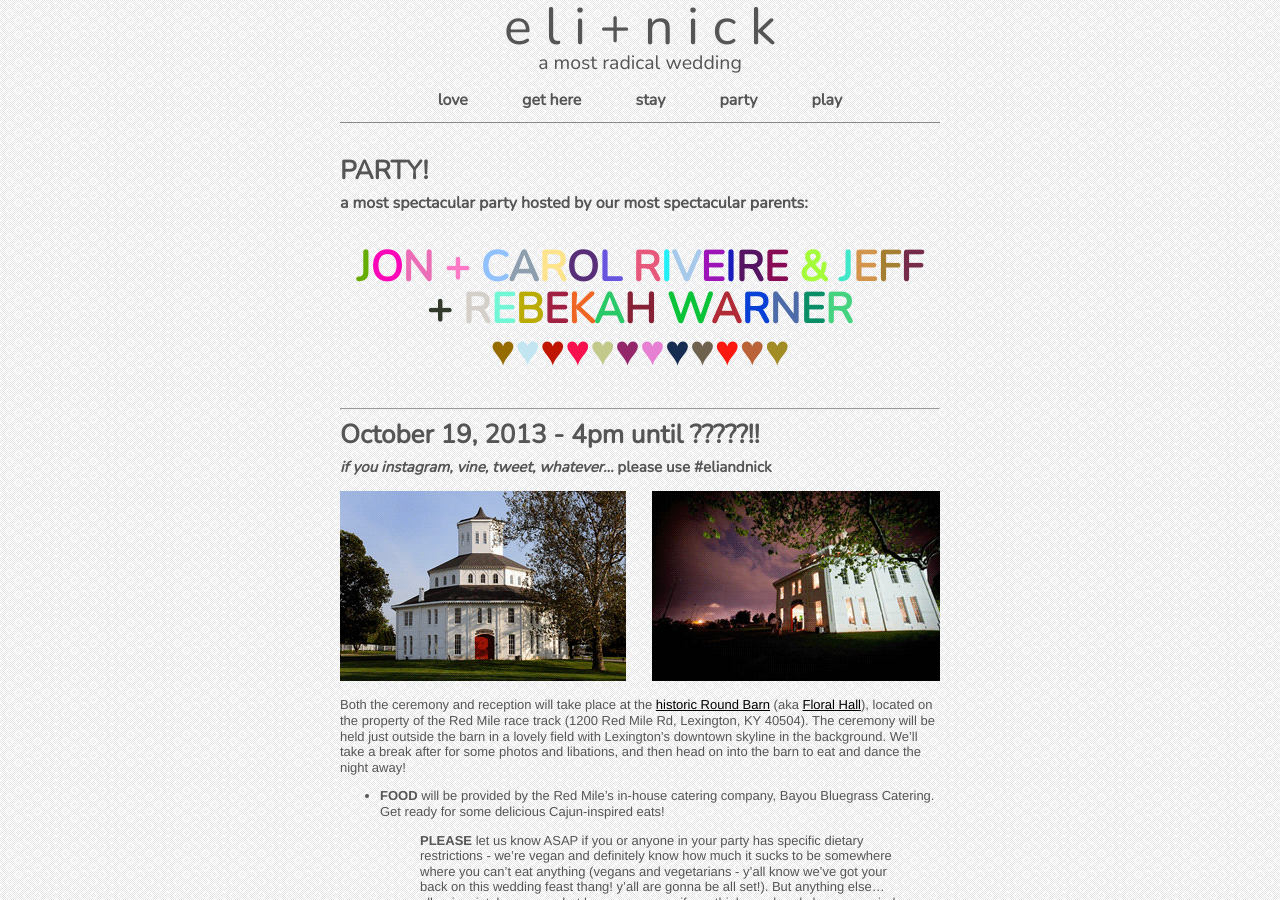
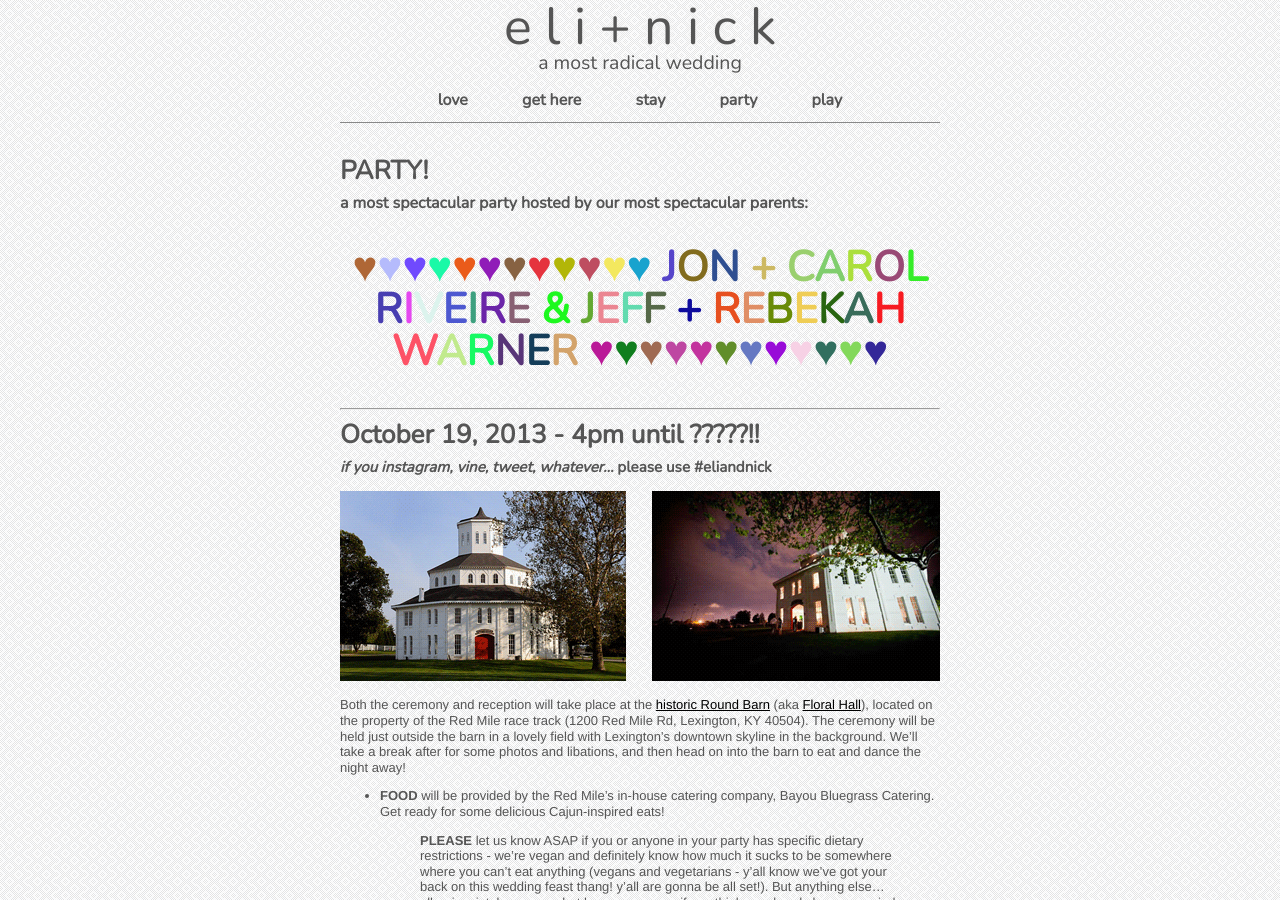
Before and after one commit to nikolaiwarner/eliandnick.com, a Jekyll site: the page built from party.md, in a window 1280 px wide and 900 px high. Built offline with Jekyll 4.4.1, drawn with Linux system fonts in a browser that asks for light colours; nearby versions of some CDN libraries.

Commit message:
Update party.md

```diff
--- a/party.md
+++ b/party.md
@@ -5,7 +5,7 @@ title: Who likes to rock the party?
 
 # PARTY!
 ## a most spectacular party hosted by our most spectacular parents:
-<h2 class="sparkle">JON + CAROL RIVEIRE &amp; JEFF + REBEKAH WARNER ♥♥♥♥♥♥♥♥♥♥♥♥
+<h2 class="sparkle">♥♥♥♥♥♥♥♥♥♥♥♥ JON + CAROL RIVEIRE &amp; JEFF + REBEKAH WARNER ♥♥♥♥♥♥♥♥♥♥♥♥
 </h2>
 ***
 
```
